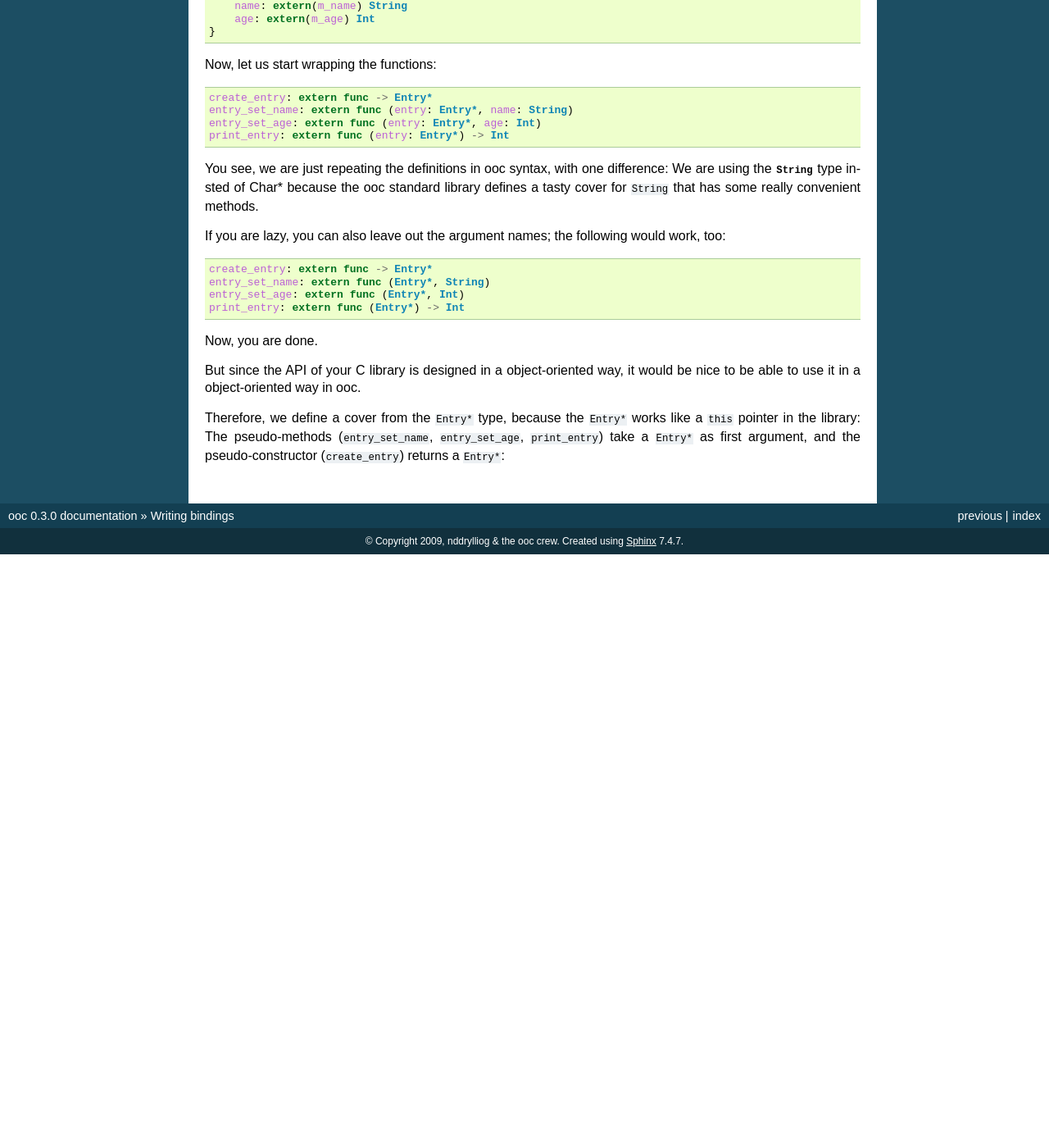
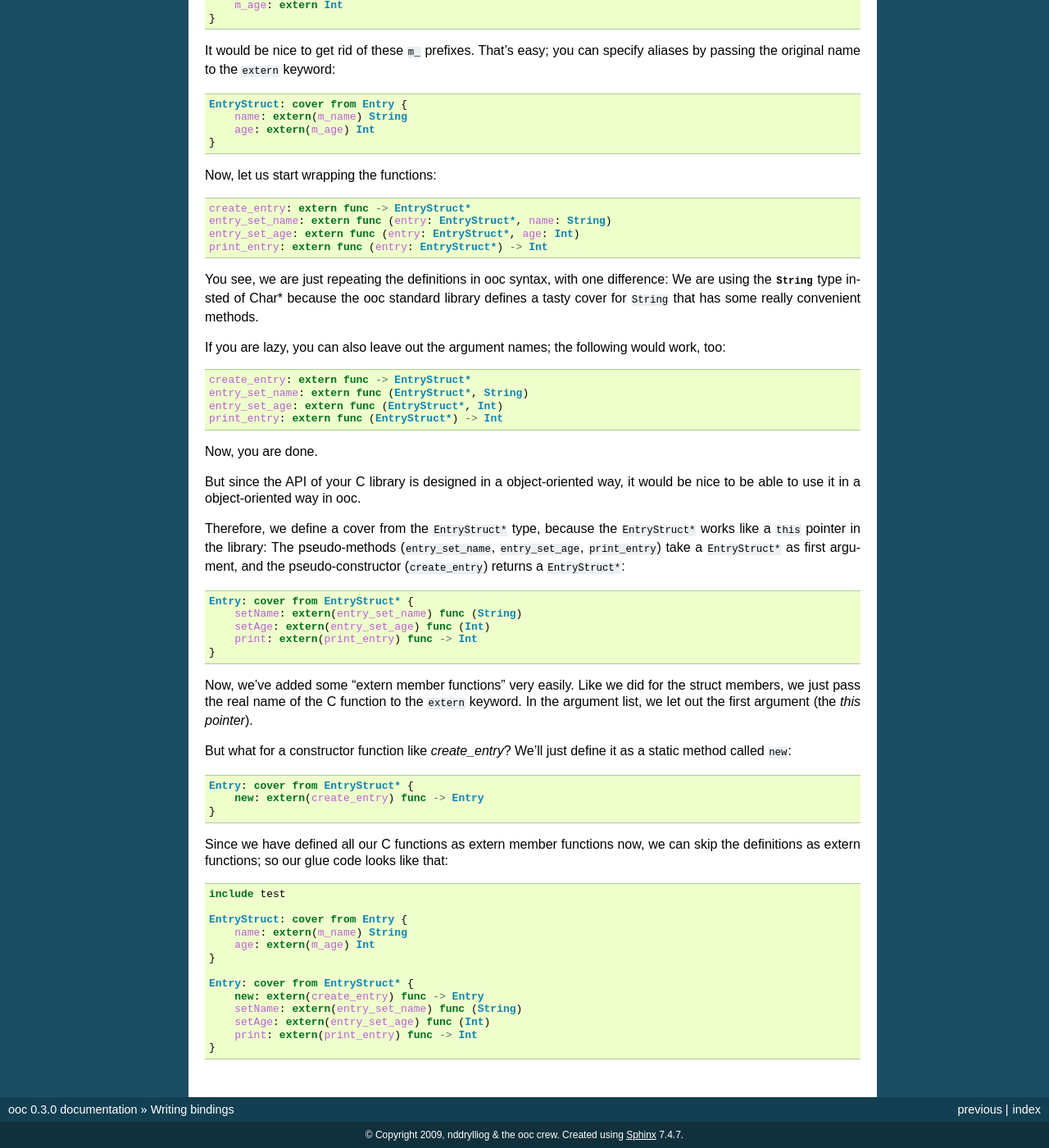
Before and after one commit to fasterthanlime/ooc-docs, a Sphinx documentation site: the page built from source/bindings.rst, in a window 1280 px wide and 1400 px high, scrolled down 567 px. Shown: the whole window at 82% size. Built offline with Sphinx 7.4.7, drawn with Linux system fonts in a browser that asks for light colours; before the commit the page ends 1243 px from its top, so only the background shows below that; some of the changed text lies outside the part shown.

Commit message:
some more docs on bindings

```diff
--- a/source/bindings.rst
+++ b/source/bindings.rst
@@ -18,9 +18,17 @@ Let's say you have this C code in a file called :file:`test.h`:
     void entry_set_age(Entry* entry, int age);
     int print_entry(Entry* entry);
 
-You have to create a cover for the struct::
+First, we'll include this header::
 
-    Entry: extern cover {
+    include test
+
+Then, you have to create a cover for the struct; let's call it ``EntryStruct``
+
+.. note:: This naming scheme is only a convention.
+
+::
+
+    EntryStruct: cover from Entry {
 	m_name: extern String
 	m_age: extern Int
     }
@@ -28,17 +36,17 @@ You have to create a cover for the struct::
 It would be nice to get rid of these ``m_`` prefixes. That's easy; you can
 specify aliases by passing the original name to the ``extern`` keyword::
 
-    Entry: extern cover {
+    EntryStruct: cover from Entry {
 	name: extern(m_name) String
 	age: extern(m_age) Int
     }
 
 Now, let us start wrapping the functions::
 
-    create_entry: extern func -> Entry*
-    entry_set_name: extern func (entry: Entry*, name: String)
-    entry_set_age: extern func (entry: Entry*, age: Int)
-    print_entry: extern func (entry: Entry*) -> Int
+    create_entry: extern func -> EntryStruct*
+    entry_set_name: extern func (entry: EntryStruct*, name: String)
+    entry_set_age: extern func (entry: EntryStruct*, age: Int)
+    print_entry: extern func (entry: EntryStruct*) -> Int
 
 You see, we are just repeating the definitions in ooc syntax, with one
 difference: We are using the :class:`String` type insted of Char* because the
@@ -48,18 +56,54 @@ convenient methods.
 If you are lazy, you can also leave out the argument names; the following would
 work, too::
 
-    create_entry: extern func -> Entry*
-    entry_set_name: extern func (Entry*, String)
-    entry_set_age: extern func (Entry*, Int)
-    print_entry: extern func (Entry*) -> Int
+    create_entry: extern func -> EntryStruct*
+    entry_set_name: extern func (EntryStruct*, String)
+    entry_set_age: extern func (EntryStruct*, Int)
+    print_entry: extern func (EntryStruct*) -> Int
 
 Now, you are done.
 
 But since the API of your C library is designed in a object-oriented way, it
 would be nice to be able to use it in a object-oriented way in ooc.
 
-Therefore, we define a cover from the ``Entry*`` type, because the ``Entry*``
+Therefore, we define a cover from the ``EntryStruct*`` type, because the ``EntryStruct*``
 works like a ``this`` pointer in the library: The pseudo-methods
-(``entry_set_name``, ``entry_set_age``, ``print_entry``) take a ``Entry*`` as
+(``entry_set_name``, ``entry_set_age``, ``print_entry``) take a ``EntryStruct*`` as
 first argument, and the pseudo-constructor (``create_entry``) returns a
-``Entry*``::
+``EntryStruct*``::
+
+    Entry: cover from EntryStruct* {
+	setName: extern(entry_set_name) func (String)
+	setAge: extern(entry_set_age) func (Int)
+	print: extern(print_entry) func -> Int
+    }
+
+Now, we've added some "extern member functions" very easily. Like we did for
+the struct members, we just pass the real name of the C function to the
+``extern`` keyword. In the argument list, we let out the first argument (the
+*this pointer*).
+
+But what for a constructor function like *create_entry*? We'll just define it
+as a static method called ``new``::
+
+    Entry: cover from EntryStruct* {
+	new: extern(create_entry) func -> Entry
+    }
+
+Since we have defined all our C functions as extern member functions now, we
+can skip the definitions as extern functions; so our glue code looks like
+that::
+
+    include test
+
+    EntryStruct: cover from Entry {
+	name: extern(m_name) String
+	age: extern(m_age) Int
+    }
+
+    Entry: cover from EntryStruct* {
+	new: extern(create_entry) func -> Entry
+	setName: extern(entry_set_name) func (String)
+	setAge: extern(entry_set_age) func (Int)
+	print: extern(print_entry) func -> Int
+    }
```
